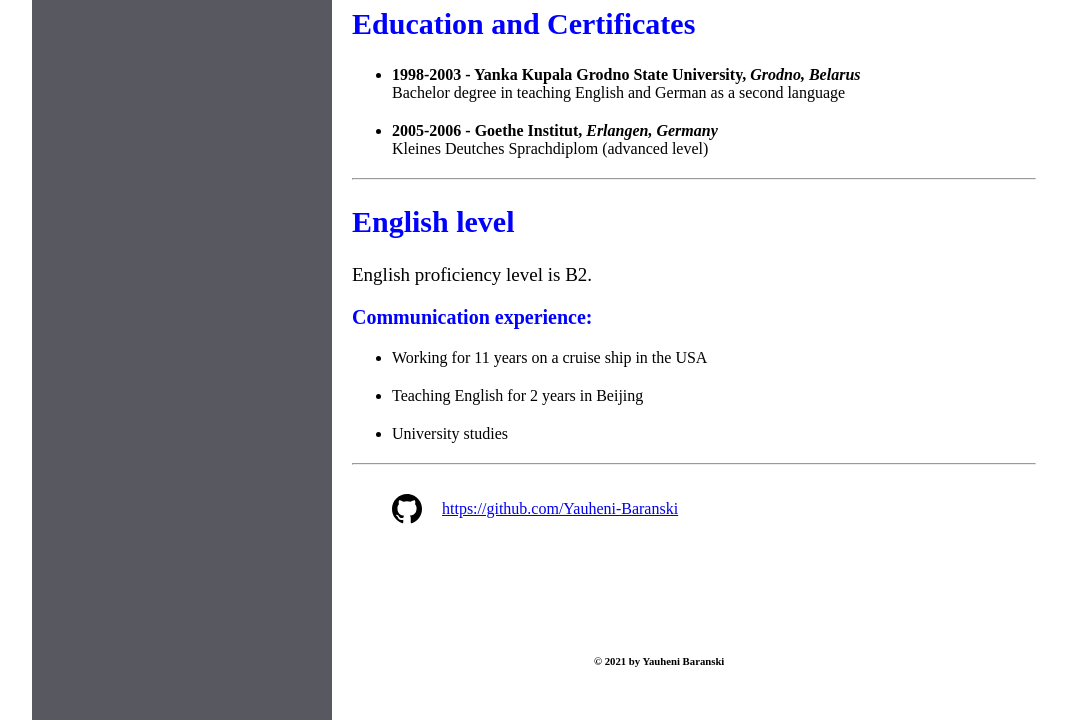
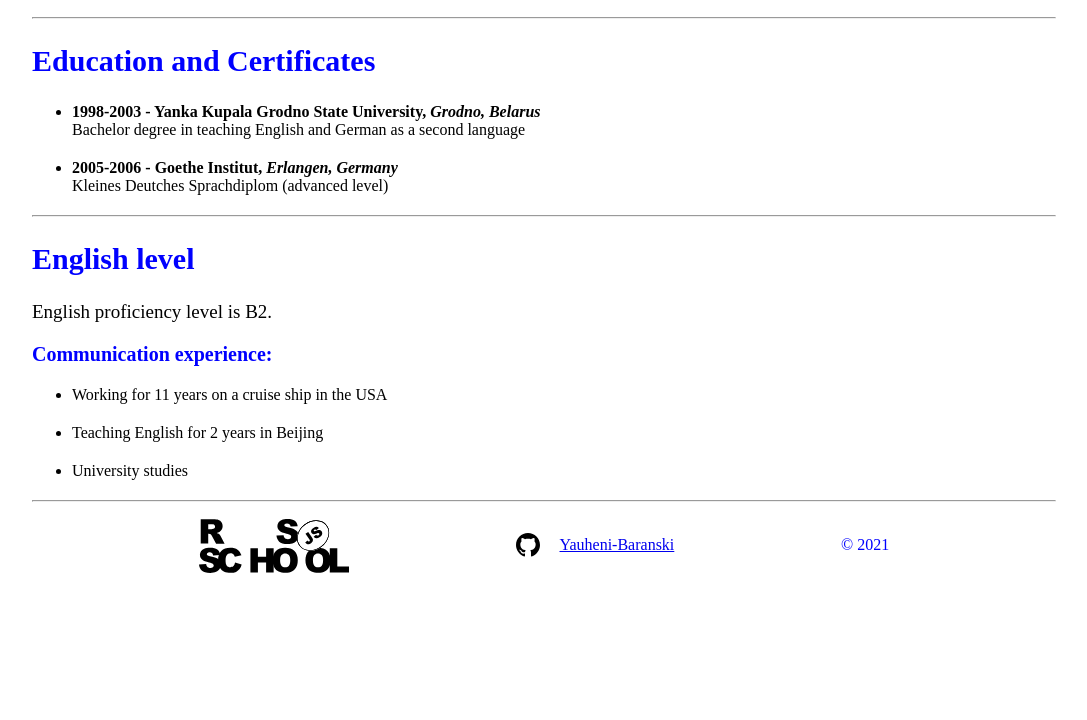
Before and after one commit to Yauheni-Baranski/rsschool-cv, a plain HTML site: page index.html in a window 1280 px wide. Shown: the part 1215-1935 px from the top of the page, without its empty margins (96-1183 px from the left). After the commit the page ends 1803 px from the top, so only its background shows below. Drawn offline with Linux system fonts and the light colour scheme.

Commit message:
fix: changed header layout

```diff
--- a/index.html
+++ b/index.html
@@ -10,25 +10,14 @@
         max-width: 1024px;
         margin: 0 auto;
       }
-      .sidebar {
-        position: absolute;
-        top: 0;
-        width: 300px;
-        height: 1935px;
+      .header-wrapper {
+        margin-top: -32px;
+      }
+      header {
+        display: flex;
+        flex-direction: row;
+        align-items: center;
         background-color: rgb(88, 88, 96);
-      }
-      .hero-container {
-        max-width: 800px;
-        margin: 140px 20px 0 320px;
-      }
-
-      header {
-        position: absolute;
-        top: 25px;
-        left: 160px;
-        display: flex;
-        flex-direction: column;
-        align-items: center;
       }
       header * {
         color: wheat;
@@ -50,12 +39,6 @@
       h4 {
         color: wheat;
       }
-      h6 {
-        align-self: flex-end;
-        position: absolute;
-        bottom: -1107px;
-        left: 690px;
-      }
       h2 ~ p {
         font-size: 19px;
       }
@@ -63,6 +46,7 @@
         height: 200px;
         width: 200px;
         border-radius: 50%;
+        margin: 5px 169px 5px 26px;
       }
       .contact-info {
         padding-left: 13px;
@@ -81,59 +65,50 @@
       footer {
         display: flex;
         flex-direction: row;
+        justify-content: space-evenly;
+        align-items: center;
       }
       footer a {
         display: flex;
         align-items: center;
       }
-      footer a img {
-        width: 30px;
-        height: 30px;
-      }
       #rs-school_image {
         width: 150px;
-        height: 150px;
-      }
-      #rs-school {
-        display: flex;
-        flex-direction: column;
-        margin-left: 60px;
-        margin-right: 150px;
-        width: 150px;
-        height: 72px;
+        height: 70px;
       }
       #Git-logo {
         margin-right: 20px;
+      }
+      .copyright {
+        color: blue;
       }
     </style>
   </head>
   <body>
     <main class="container">
-      <div class="sidebar"></div>
       <section class="hero-container">
         <header>
+          <img class="hero-photo" src="assets/photo.png" alt="Profile Photo" />
+          <div class="header-wrapper">
             <h1>Yauheni Baranski</h1>
-          <img class="hero-photo" src="assets/photo.png" alt="Profile Photo" />
-          <p>Located in <b>Minsk, Belarus</b></p>
-
             <ul class="contact-info">
               <li>
-              <i>Mob</i>: <br /><a href="tel:+375336665678"
-                >+375(33)666-56-78</a
-              >
+                <i>Mob</i>: <a href="tel:+375336665678">+375(33)666-56-78</a>
               </li>
               <li>
-              <i>Email</i>:<br /><a href="mailto:jaquesloh@gmail.com"
+                <i>Email</i>:
+                <a href="mailto:jaquesloh@gmail.com"
                   >Yauheni.Baranski@gmail.com</a
                 >
               </li>
               <li>
-              <i>GitHub</i>:<br />
+                <i>GitHub</i>:
                 <a href="https://github.com/jaquesloh"
                   >https://github.com/Yauheni-Baranski</a
                 >
               </li>
             </ul>
+          </div>
         </header>
         <section>
           <h2>Summary</h2>
@@ -436,22 +411,20 @@
         </section>
       </section>
       <footer>
-        <!-- <h4>Follow us: </h4> -->
         <a id="rs-school" href="https://rs.school/js/">
           <img
             id="rs-school_image"
             src="assets/rs_school_js(1).svg"
             alt="Rs School Logo"
-          />https://rs.school/js/</a
-        >
+        /></a>
         <a href="https://github.com/Yauheni-Baranski">
           <img
             id="Git-logo"
             src="assets/iconmonstr-github-1.svg"
             alt="My Github Profile"
-          />https://github.com/Yauheni-Baranski</a
+          />Yauheni-Baranski</a
         >
-        <h6>&copy; 2021 by Yauheni Baranski</h6>
+        <p class="copyright">&copy; 2021</p>
       </footer>
     </main>
   </body>
```
Lines whose indentation alone changed are shown as unchanged.
